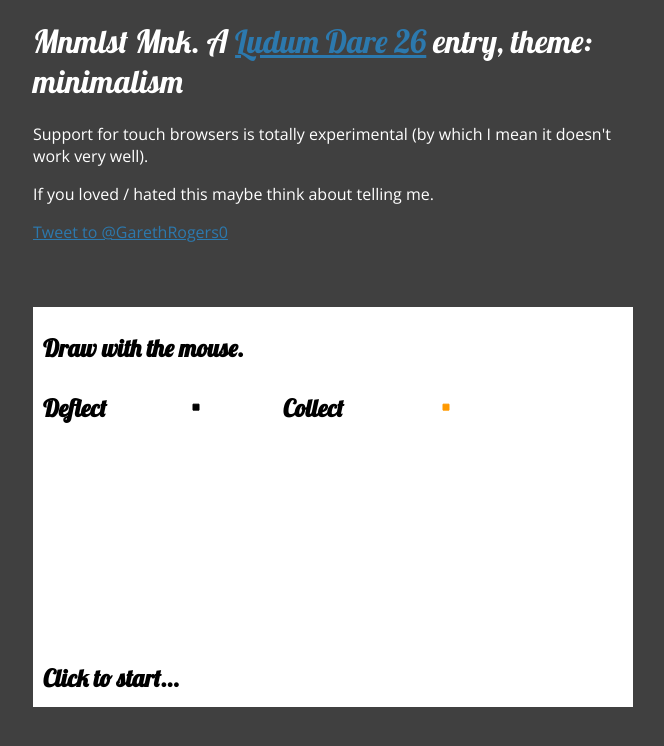
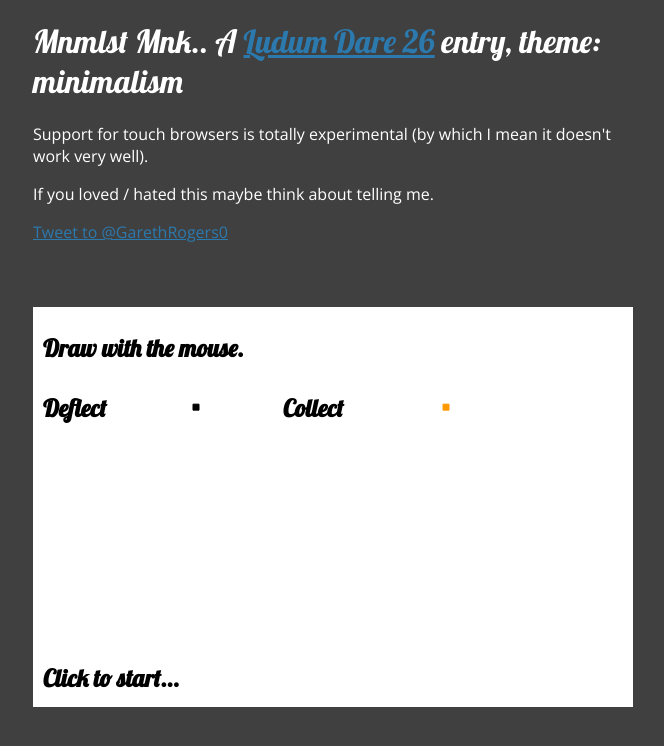
Before and after one commit to scurran/ludum_dare_26, a plain HTML site: page index.html in a window 1280 px wide. Shown: the whole page, without its empty margins (307-971 px from the left). Drawn offline with nearby package versions, Linux system fonts and the light colour scheme.

Commit message:
Update index.html

```diff
--- a/index.html
+++ b/index.html
@@ -9,7 +9,7 @@
 
 <body>
 	<div id="instructions">
-		<h1>Mnmlst Mnk. A <a href="http://www.ludumdare.com/compo/">Ludum Dare 26</a> entry, theme: minimalism</h1>
+		<h1>Mnmlst Mnk.. A <a href="http://www.ludumdare.com/compo/">Ludum Dare 26</a> entry, theme: minimalism</h1>
 		<p>Support for touch browsers is totally experimental (by which I mean it doesn't work very well).</p>
 		<p>If you loved / hated this maybe think about telling me.</p>
 		<p><a href="https://twitter.com/intent/tweet?screen_name=GarethRogers0" class="twitter-mention-button" data-related="GarethRogers0">Tweet to @GarethRogers0</a>
```
